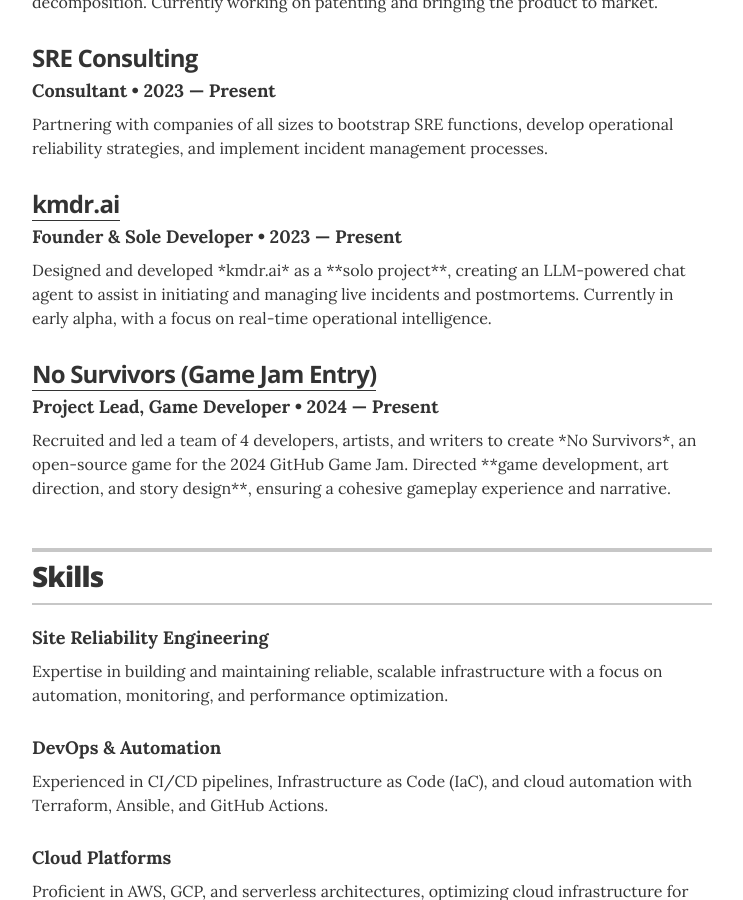
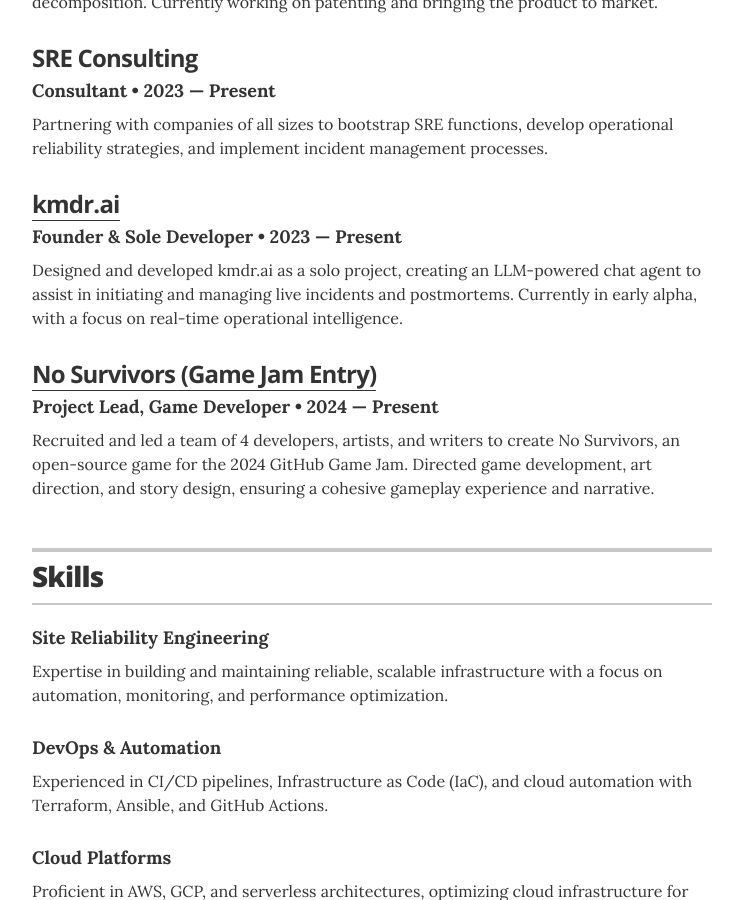
Before and after one commit to potable-anarchy/brad-dougherty.com, a Jekyll site: the page built from index.md, in a window 1280 px wide and 900 px high, scrolled down 3994 px. Shown: the whole window, without its empty margins (268-1011 px from the left). Built offline with Jekyll 4.4.1, drawn with Linux system fonts in a browser that asks for light colours.

Commit message:
Fixed some formatting issues in the projects.yml file

```diff
--- a/_data/projects.yml
+++ b/_data/projects.yml
@@ -28,10 +28,10 @@
   role: Founder & Sole Developer
   duration: 2023 &mdash; Present
   url: "https://github.com/bradtaco/kmdr-ai"
-  description: Designed and developed *kmdr.ai* as a **solo project**, creating an LLM-powered chat agent to assist in initiating and managing live incidents and postmortems. Currently in early alpha, with a focus on real-time operational intelligence.
+  description: Designed and developed kmdr.ai as a solo project, creating an LLM-powered chat agent to assist in initiating and managing live incidents and postmortems. Currently in early alpha, with a focus on real-time operational intelligence.
 
 - project: No Survivors (Game Jam Entry)
   role: Project Lead, Game Developer
   duration: 2024 &mdash; Present
   url: "https://github.com/bradtaco/No-Survivors"
-  description: Recruited and led a team of 4 developers, artists, and writers to create *No Survivors*, an open-source game for the 2024 GitHub Game Jam. Directed **game development, art direction, and story design**, ensuring a cohesive gameplay experience and narrative.
+  description: Recruited and led a team of 4 developers, artists, and writers to create No Survivors, an open-source game for the 2024 GitHub Game Jam. Directed game development, art direction, and story design, ensuring a cohesive gameplay experience and narrative.
```
